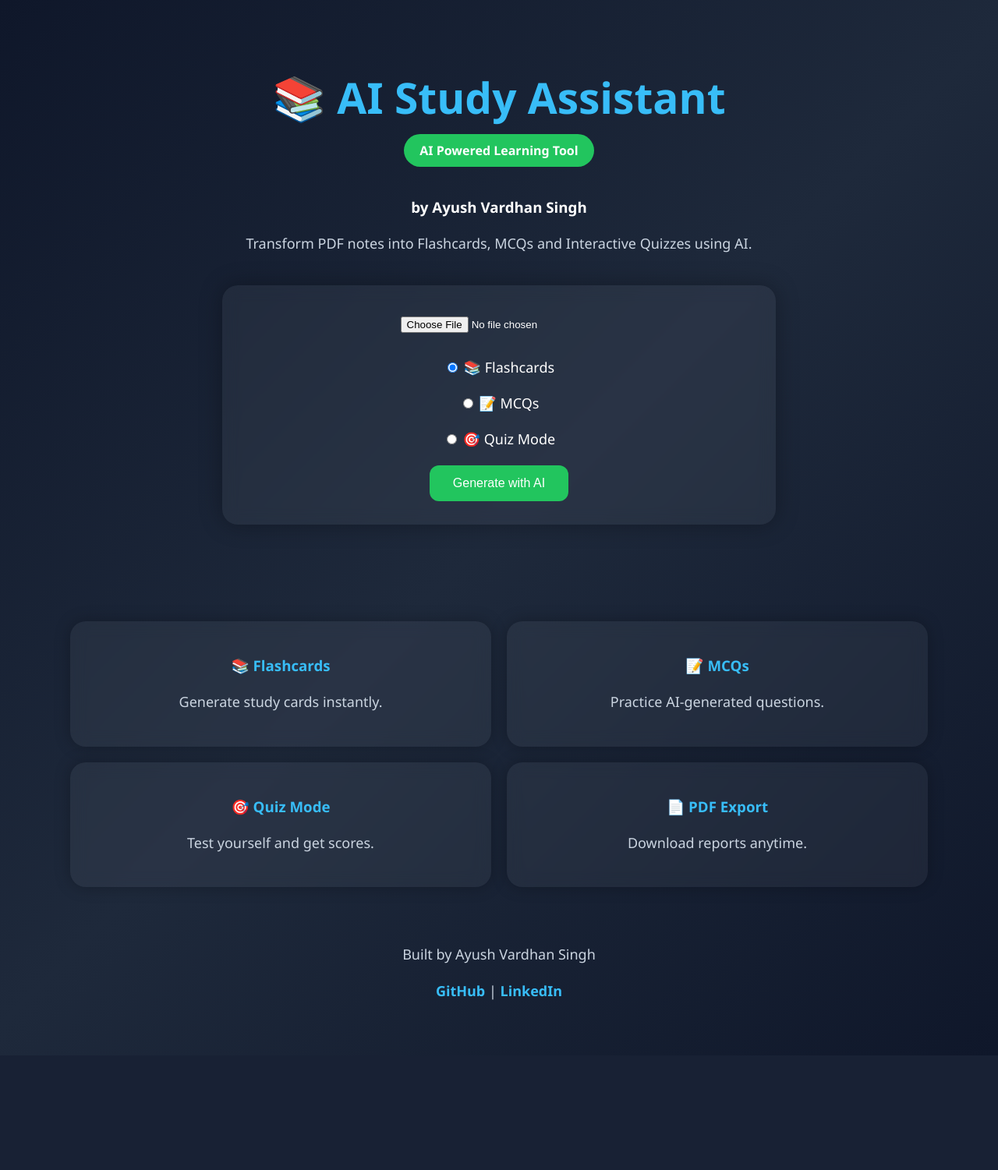
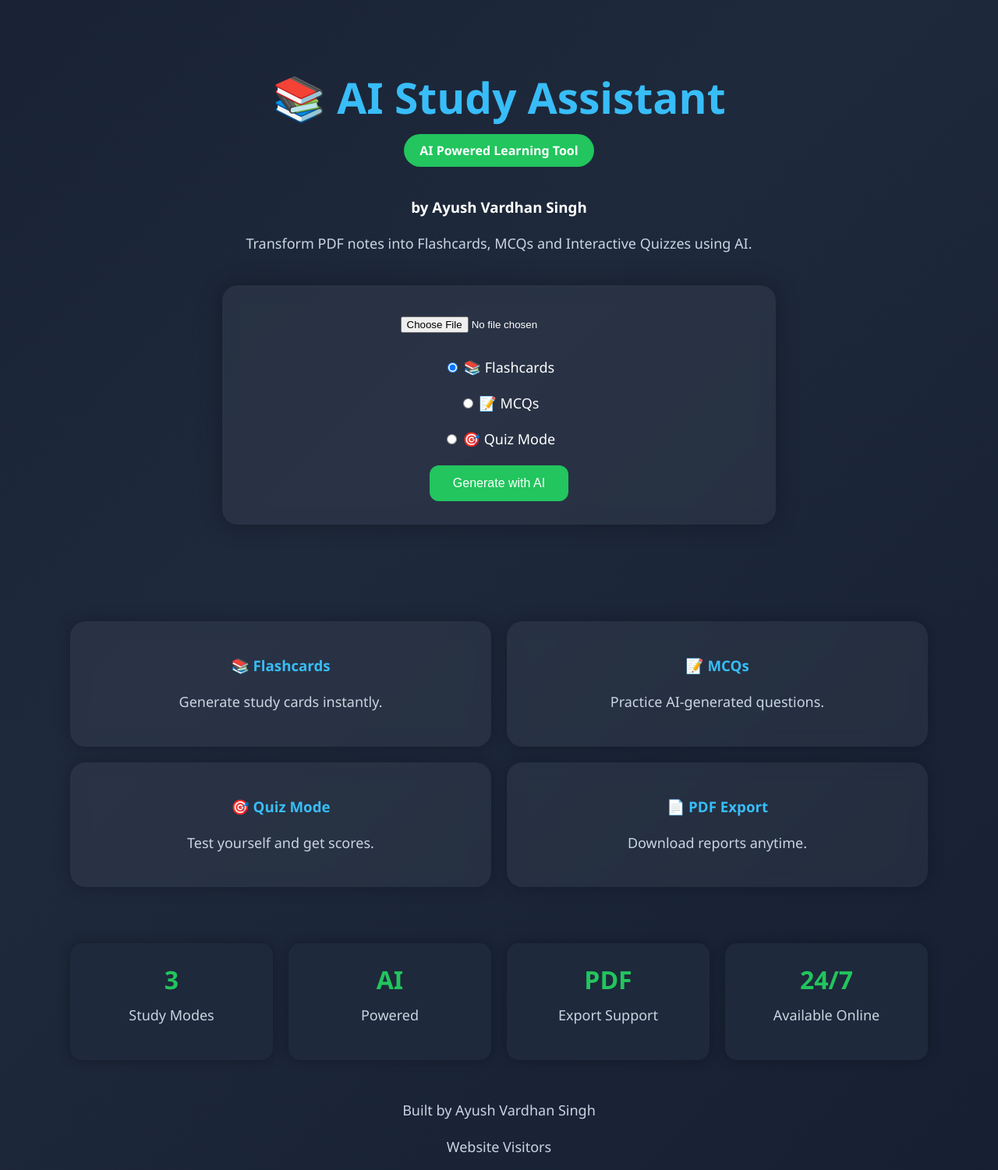
Before and after one commit to AyushVardhanOG/AI-Flashcard-Generator, a Flask app: page / in a window 1280 px wide. Shown: the top 1501 px of the page at 78% size. Before the commit the page ends 1283 px from the top, so only its background shows below. Run offline with Flask 3, Linux system fonts and the light colour scheme.

Commit message:
Added visitor counter

```diff
--- a/app.py
+++ b/app.py
@@ -383,13 +383,39 @@ def download_results():
 
     for result in latest_results:
 
-        c.drawString(
-            50,
-            y,
-            f"Question: {result['question'][:80]}"
-        )
+        question_text = f"Question: {result['question']}"
 
-        y -= 20
+        words = question_text.split()
+
+        line = ""
+
+        for word in words:
+
+            if len(line + word) < 80:
+
+                line += word + " "
+
+            else:
+
+                c.drawString(
+                    50,
+                    y,
+                    line
+                )
+
+                y -= 20
+
+                line = word + " "
+
+        if line:
+
+            c.drawString(
+                50,
+                y,
+                line
+            )
+
+            y -= 20
 
         c.drawString(
             70,
--- a/static/style.css
+++ b/static/style.css
@@ -177,3 +177,84 @@ h3{
     margin-bottom:20px;
     font-weight:bold;
 }
+.stats{
+    display:grid;
+    grid-template-columns:repeat(4,1fr);
+    gap:20px;
+    margin-top:50px;
+}
+
+.stat-box{
+    background:#1e293b;
+    padding:25px;
+    border-radius:15px;
+    box-shadow:0 0 15px rgba(0,0,0,0.3);
+}
+
+.stat-box h2{
+    color:#22c55e;
+    margin:0;
+    font-size:32px;
+}
+
+.stat-box p{
+    margin-top:10px;
+}
+@keyframes backgroundMove {
+
+    0%{
+        background-position:0% 50%;
+    }
+
+    50%{
+        background-position:100% 50%;
+    }
+
+    100%{
+        background-position:0% 50%;
+    }
+
+}
+
+body{
+
+    background-size:200% 200%;
+
+    animation:
+        backgroundMove 12s ease infinite;
+}
+.quiz-question{
+    color:#ffffff;
+    font-size:28px;
+    line-height:1.5;
+    margin-bottom:25px;
+    font-weight:600;
+    text-align:left;
+}
+
+.card label{
+    display:block;
+    font-size:22px;
+    text-align:left;
+    padding:10px;
+    border-radius:10px;
+    transition:0.3s;
+}
+
+.card label:hover{
+    background:rgba(255,255,255,0.08);
+}
+.option-box{
+    display:block;
+    background:rgba(255,255,255,0.05);
+    margin-bottom:12px;
+    padding:15px;
+    border-radius:12px;
+    text-align:left;
+    font-size:22px;
+    transition:0.3s;
+}
+
+.option-box:hover{
+    background:rgba(255,255,255,0.1);
+}
--- a/templates/index.html
+++ b/templates/index.html
@@ -94,12 +94,43 @@
     </div>
 
     <br>
+    <div class="stats">
+
+    <div class="stat-box">
+        <h2>3</h2>
+        <p>Study Modes</p>
+    </div>
+
+    <div class="stat-box">
+        <h2>AI</h2>
+        <p>Powered</p>
+    </div>
+
+    <div class="stat-box">
+        <h2>PDF</h2>
+        <p>Export Support</p>
+    </div>
+
+    <div class="stat-box">
+        <h2>24/7</h2>
+        <p>Available Online</p>
+    </div>
+
+</div>
 
     <footer>
 
         <p>
             Built by Ayush Vardhan Singh
         </p>
+
+        <p>
+            Website Visitors
+        </p>
+
+    <img
+    src="https://api.visitorbadge.io/api/visitors?path=https%3A%2F%2Fai-study-generator.onrender.com&label=VISITORS&countColor=%23263759"
+    />
 
         <p>
 
```
Also changed, not shown: templates/quiz.html (+4 -4 lines), 1 other file.
